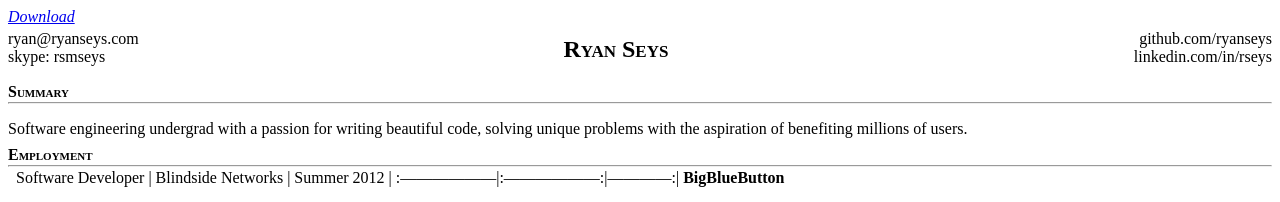
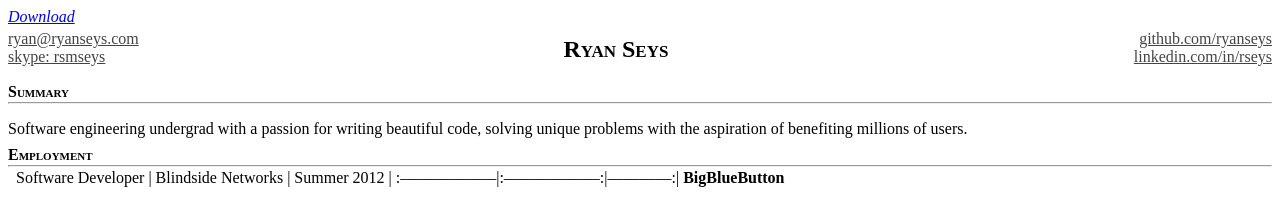
Before and after one commit to tl-dr/ryanseys.com, a Jekyll site: the page built from _posts/2013-01-12-resume.md, in a window 1280 px wide. Shown: the top 202 px of the page. Built offline with Jekyll 4.4.1, drawn with Linux system fonts in a browser that asks for light colours; Markdown is read by kramdown in place of the engine named in the settings.

Commit message:
Add links to top of resume

```diff
--- a/_posts/2013-01-12-resume.md
+++ b/_posts/2013-01-12-resume.md
@@ -10,12 +10,12 @@ name: resume
 
 <link rel="stylesheet" href="../../css/resume.css" />
 
-<div>ryan@ryanseys.com
-  <div style="float:right;">github.com/ryanseys</div>
+<div><a class="subtle_link" href="mailto:ryan@ryanseys.com">ryan@ryanseys.com</a>
+  <div style="float:right;"><a class="subtle_link" href="http://github.com/ryanseys">github.com/ryanseys</a></div>
 </div>
 
-<div style="float:right;">linkedin.com/in/rseys</div>
-<div>skype: rsmseys</div>
+<div style="float:right;"><a class="subtle_link" href="http://linkedin.com/in/rseys">linkedin.com/in/rseys</a></div>
+<div><a class="subtle_link" href="skype:rsmseys">skype: rsmseys</a></div>
 
 ## Ryan Seys ## {#titlename}
 
--- a/css/resume.css
+++ b/css/resume.css
@@ -61,6 +61,10 @@ ul li {
   margin-bottom: 0px;
 }
 
+.subtle_link {
+  color: #444;
+}
+
 .nobullets {
   list-style:none;
   list-style-position:outside;
```
